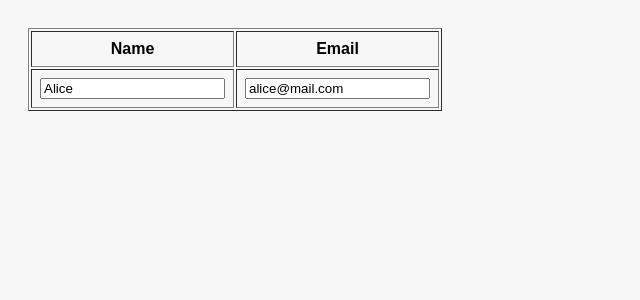
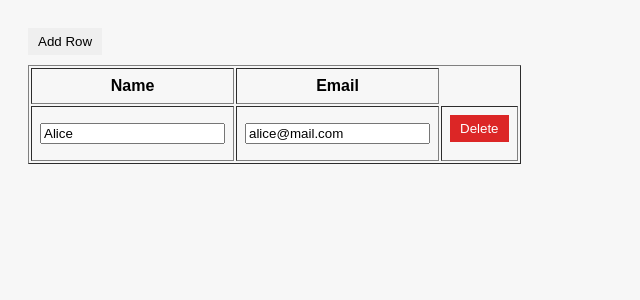
Before and after one commit to ManasHalari/prodev, a React (Vite) app: page / in a window 1280 px wide. Shown: the top 300 px of the page, without its empty margins (0-640 px from the left). Built offline with nearby package versions, Linux system fonts and the light colour scheme.

Commit message:
Add and Delete ro possible

```diff
--- a/src/App.css
+++ b/src/App.css
@@ -42,3 +42,16 @@ body {
   padding: 6px;
   border: 1px solid #ccc;
 }
+
+.btn {
+  padding: 6px 10px;
+  margin-bottom: 10px;
+  border: none;
+  cursor: pointer;
+}
+
+.btn-danger {
+  background: #dc2626;
+  color: white;
+  border: none;
+}
--- a/src/App.jsx
+++ b/src/App.jsx
@@ -1,5 +1,6 @@
 import { useState } from "react";
 import { initialColumns, initialRows } from "./models/schema";
+
 
 export default function App() {
   const [columns] = useState(initialColumns);
@@ -17,6 +18,18 @@ export default function App() {
   };
 
   return (
+    <>
+      <button
+        className="btn btn-primary"
+        onClick={() =>
+          setRows(prev => [
+            ...prev,
+            { id: Date.now(), cells: {} }
+          ])
+        }
+      >
+        Add Row
+      </button>
     <table border="1" cellPadding="8">
       <thead>
         <tr>
@@ -39,9 +52,22 @@ export default function App() {
                 />
               </td>
             ))}
+              <td>
+                <button
+                  className="btn btn-danger"
+                  onClick={() =>
+                    setRows(prev =>
+                      prev.filter(r => r.id !== row.id)
+                    )
+                  }
+                >
+                  Delete
+                </button>
+              </td>
           </tr>
         ))}
       </tbody>
     </table>
+    </>
   );
 }
```
